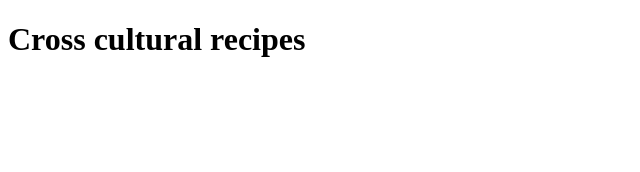
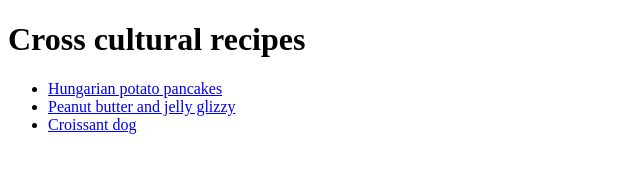
Before and after one commit to Karolis00/odin-recipes, a plain HTML site: page index.html in a window 1280 px wide. Shown: the whole page, without its empty margins (0-640 px from the left). Drawn offline with Linux system fonts and the light colour scheme.

Commit message:
Links to recipes

```diff
--- a/index.html
+++ b/index.html
@@ -4,9 +4,14 @@
     <meta charset="UTF-8">
     <meta http-equiv="X-UA-Compatible" content="IE=edge">
     <meta name="viewport" content="width=device-width, initial-scale=1.0">
-    <title>Cross-Cultural-Recipes</title>
+    <title>Cross Cultural Recipes</title>
 </head>
 <body>
     <h1>Cross cultural recipes</h1>
+    <ul>
+        <li><a target="_blank" href="recipes/hungarian-potato-pancake.html">Hungarian potato pancakes</a></li>
+        <li><a target="_blank" href="recipes/pbj-glizzy.html">Peanut butter and jelly glizzy</a></li>
+        <li><a target="_blank" href="recipes/croissant-dog.html">Croissant dog</a></li>
+    </ul>
 </body>
 </html>
```
Also changed, not shown: recipes/croissant-dog.html (renamed from croissant-dog.html), recipes/hungarian-potato-pancake.html (renamed from hungarian-potato-pancake.html), recipes/pbj-glizzy.html (renamed from pbj-glizzy.html).
